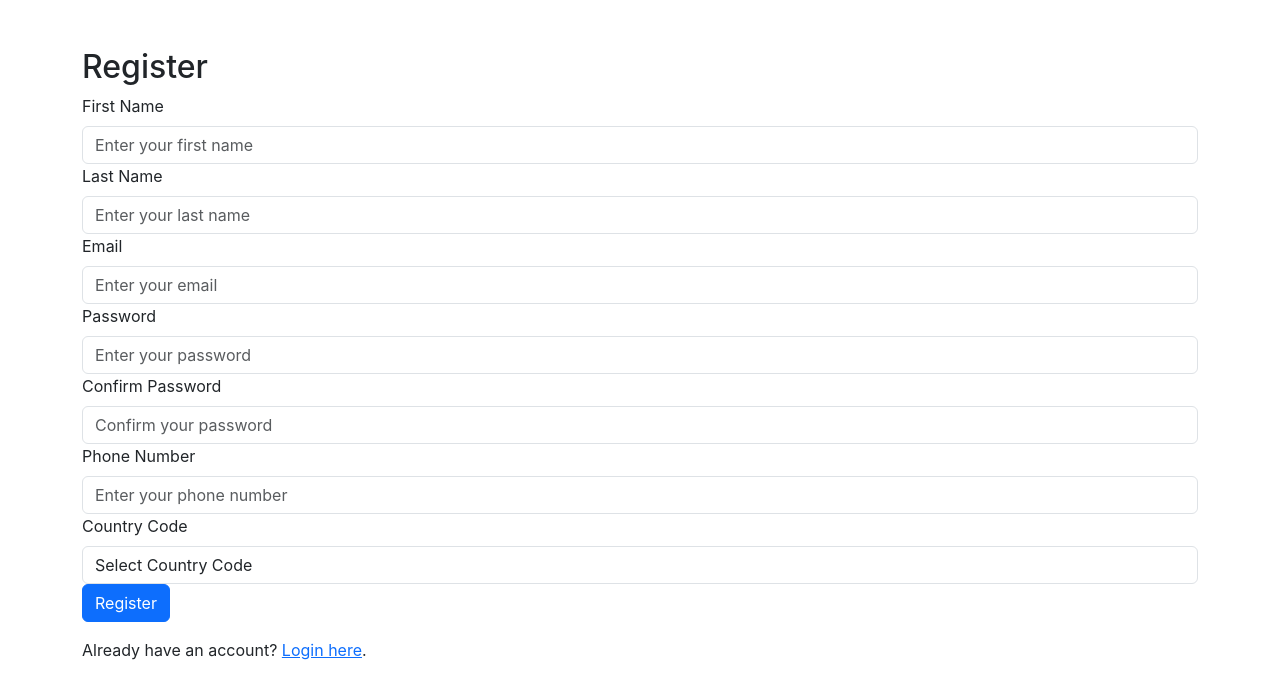
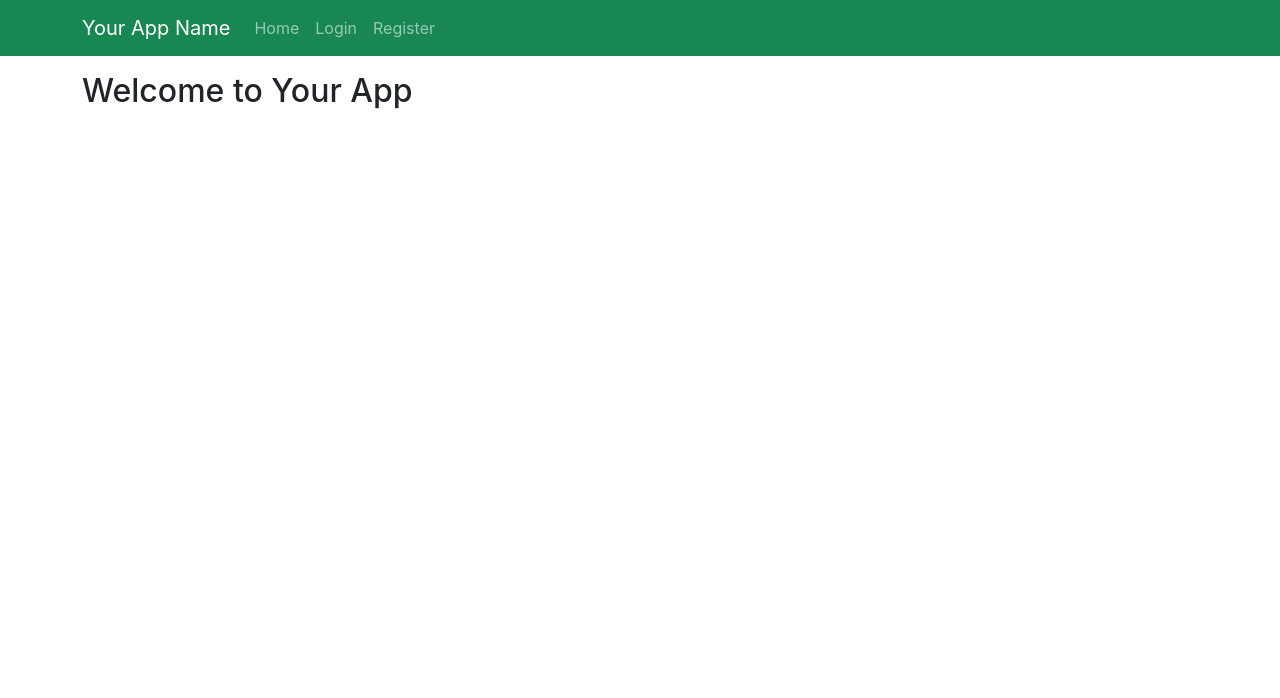
Before and after one commit to tomassilva03/NodeShop, a React (Create React App) app in the folder client/: page / in a window 1280 px wide. Shown: the top 698 px of the page. Built offline with nearby package versions, Linux system fonts and the light colour scheme.

Commit message:
added navbar

```diff
--- a/client/src/App.js
+++ b/client/src/App.js
@@ -2,7 +2,7 @@ import React from 'react';
 import { BrowserRouter as Router, Route, Routes } from 'react-router-dom';
 import RegisterPage from './pages/registerPage';
 import LoginPage from './pages/loginPage';
-import HomePage from './pages/registerPage';
+import HomePage from './pages/homePage';
 
 const App = () => {
   return (
--- /dev/null
+++ b/client/src/components/MainLayout.jsx
@@ -0,0 +1,32 @@
+import React from 'react';
+import { Navbar, Nav, Container } from 'react-bootstrap';
+
+const MainLayout = ({ children }) => {
+    return (
+        <div>
+            {/* Navbar */}
+            <Navbar bg="success" variant="dark" expand="lg">
+                <Container>
+                    <Navbar.Brand href="/">Your App Name</Navbar.Brand>
+                    <Navbar.Toggle aria-controls="basic-navbar-nav" />
+                    <Navbar.Collapse id="basic-navbar-nav">
+                        <Nav className="mr-auto">
+                            <Nav.Link href="/">Home</Nav.Link>
+                            <Nav.Link href="/login">Login</Nav.Link>
+                            <Nav.Link href="/register">Register</Nav.Link>
+                            {/* Add other navbar links as needed */}
+                        </Nav>
+                        <Nav>
+                            {/* Add user-related actions like logout */}
+                        </Nav>
+                    </Navbar.Collapse>
+                </Container>
+            </Navbar>
+
+            {/* Content */}
+            <Container className="mt-3">{children}</Container>
+        </div>
+    );
+};
+
+export default MainLayout;
--- /dev/null
+++ b/client/src/pages/homePage.jsx
@@ -0,0 +1,13 @@
+import React from 'react';
+import MainLayout from '../components/MainLayout';
+
+const HomePage = () => {
+    return (
+        <MainLayout>
+            <h2>Welcome to Your App</h2>
+            {/* Add your home page content here */}
+        </MainLayout>
+    );
+};
+
+export default HomePage;
--- a/client/src/pages/loginPage.jsx
+++ b/client/src/pages/loginPage.jsx
@@ -3,6 +3,7 @@ import { Form, Button, Alert } from 'react-bootstrap';
 import { Link } from 'react-router-dom';
 import { useNavigate } from 'react-router-dom';
 import axios from 'axios';
+import MainLayout from '../components/MainLayout';
 
 const LoginPage = () => {
 
@@ -72,6 +73,7 @@ const LoginPage = () => {
     }
 
     return (
+      <MainLayout>
         <div className="container mt-5">
           <h2>Login</h2>
             {!userExists && (
@@ -109,7 +111,7 @@ const LoginPage = () => {
               />
             </Form.Group>
 
-            <Button variant="primary" type="submit">
+            <Button variant="success" type="submit">
               Login
             </Button>
           </Form>
@@ -120,6 +122,7 @@ const LoginPage = () => {
                 </p>
             </div>
         </div>
+      </MainLayout>
     );
 };
 
--- a/client/src/pages/registerPage.jsx
+++ b/client/src/pages/registerPage.jsx
@@ -208,7 +208,7 @@ const RegisterPage = () => {
           </Form.Control>
         </Form.Group>
 
-        <Button variant="primary" type="submit">
+        <Button variant="success" type="submit">
           Register
         </Button>
       </Form>
```
Also changed, not shown: client/src/pages/home.jsx (deleted).
